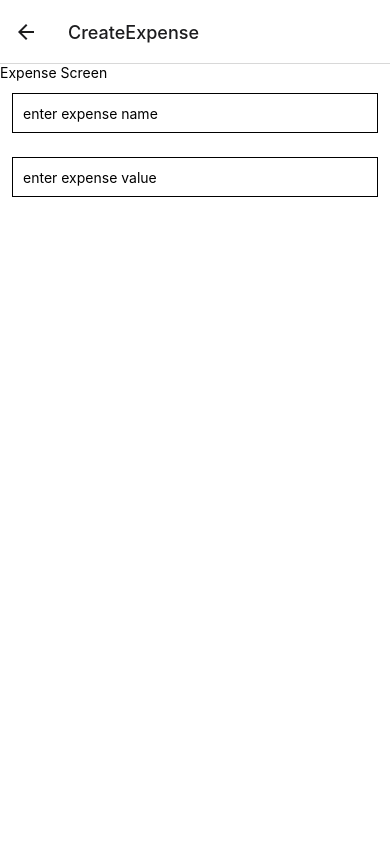
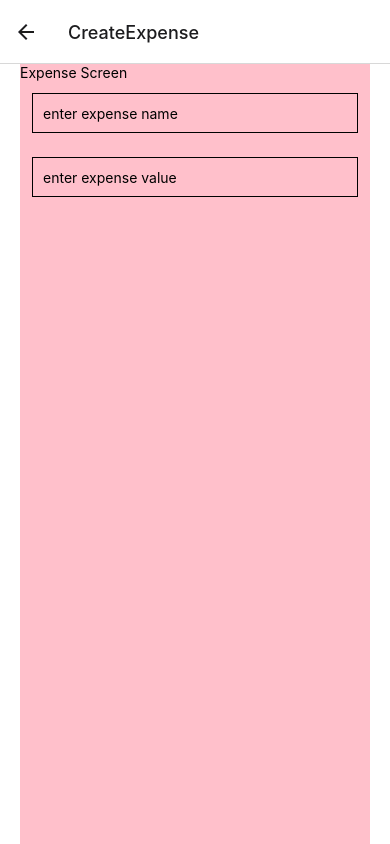
Before and after one commit to tern0004/P2-Final-App, a React Native app: screen /Home in a window 390 px wide. Both pictures are taken after a click on the button "CREATE EXPENSE". Built offline with nearby package versions, Linux system fonts and the light colour scheme.

Commit message:
added addExpense function and can pass it to createExpense screen

```diff
--- a/App.js
+++ b/App.js
@@ -5,12 +5,16 @@ import { createStackNavigator } from '@react-navigation/stack';
 import HomeScreen from './screens/HomeScreen';
 import CreateExpenseScreen from './screens/CreateExpenseScreen'
 import { useState, useEfect } from 'react';
-
+import { createBottomTabNavigator } from '@react-navigation/bottom-tabs'
 
 const Stack = createStackNavigator()
 
 export default function App() {
-  const [expenses, setExpenses] = useState([])
+  const [expenses, setExpenses] = useState([{id: 1, name: "Cat"}])
+
+  const addExpense = (item) => {
+    setExpenses([...expenses, item])
+  }
 
 
   return (
@@ -20,7 +24,9 @@ export default function App() {
         options={{
           title: "Welcome to our expense app"
         }}/>
-        <Stack.Screen name = "CreateExpense" component={CreateExpenseScreen} />
+        <Stack.Screen name = "CreateExpense"  >
+        {(props) => <CreateExpenseScreen {...props} addExpense = {addExpense} expenses = {expenses} />}
+          </Stack.Screen>
       </Stack.Navigator>
     </NavigationContainer>
   );
--- a/package.json
+++ b/package.json
@@ -11,6 +11,7 @@
   },
   "dependencies": {
     "@react-native-community/masked-view": "^0.1.11",
+    "@react-navigation/bottom-tabs": "^6.0.9",
     "@react-navigation/native": "^6.0.6",
     "@react-navigation/stack": "^6.0.11",
     "expo": "~43.0.2",
--- a/screens/CreateExpenseScreen.js
+++ b/screens/CreateExpenseScreen.js
@@ -1,20 +1,29 @@
 import React from 'react'
-import { View, Text, StyleSheet, TextInput, Keyboard, ScrollView} from 'react-native';
+import { View, Text, StyleSheet, TextInput, Keyboard, ScrollView, SafeAreaView} from 'react-native';
 import { StatusBar } from 'expo-status-bar';
 import { useState, useEffect } from 'react';
 
 
-export default function CreateExpenseScreen({ route }) {
+export default function CreateExpenseScreen( { route, navigation, addExpense }) {
+
 
   const [title, onChangeTitle] = useState("")
   const [value, onChangeValue] = useState(null)
+  // const [date, setDate] = useState(route.params.id)
+
+  // console.log(route)
+  // console.log(route)
+  console.log(route)
+  console.log(navigation)
+  console.log(addExpense)
+
+  // console.log(navigation)
 
 
-  console.log(route.params.id)
 
     return (
-
-    <ScrollView style={styles.container}>
+    <SafeAreaView style={styles.container}>
+      <ScrollView style={styles.scrollView}>
           <Text>Expense Screen</Text>
           <StatusBar style="auto" />
           <TextInput
@@ -31,8 +40,8 @@ export default function CreateExpenseScreen({ route }) {
           placeholder= "enter expense value"
           keyboardType = "numeric"
           ></TextInput>
-
       </ScrollView>
+    </SafeAreaView>
     )
 }
 
@@ -42,6 +51,7 @@ const styles = StyleSheet.create({
       backgroundColor: '#fff',
       // alignItems: 'center',
       // justifyContent: 'center',
+
     },
     input: {
       height: 40,
@@ -49,5 +59,8 @@ const styles = StyleSheet.create({
       borderWidth: 1,
       padding: 10,
     },
-
+    scrollView: {
+      backgroundColor: 'pink',
+      marginHorizontal: 20
+    }
   });
--- a/screens/HomeScreen.js
+++ b/screens/HomeScreen.js
@@ -3,13 +3,15 @@ import { View, Text, StyleSheet, Button } from 'react-native';
 import { StatusBar } from 'expo-status-bar';
 
 export default function HomeScreen({ navigation, route }) {
-    console.log(navigation)
-    console.log(route)
+    // console.log(navigation)
+    // console.log(route)
+
+
     return (
     <View style={styles.container}>
         <Text>This is the HomeScreen</Text>
         <Button title="Create expense" onPress = {() => {
-            navigation.navigate('CreateExpense', {id: Date.now() })
+            navigation.navigate('CreateExpense')
         }}
         />
         <StatusBar style="auto" />
@@ -24,4 +26,5 @@ const styles = StyleSheet.create({
       alignItems: 'center',
       justifyContent: 'center',
     },
+
   });
```
Also changed, not shown: 1 other file (tests, documents, lock files or other folders). Lines whose indentation alone changed are shown as unchanged.
